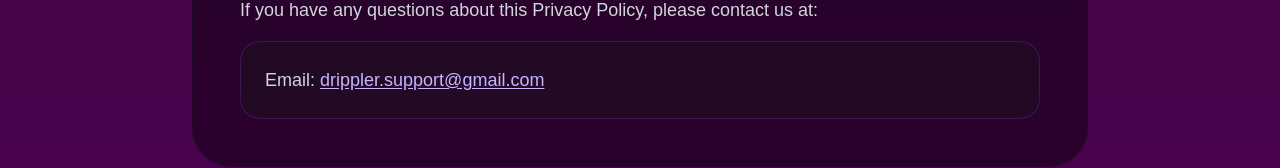
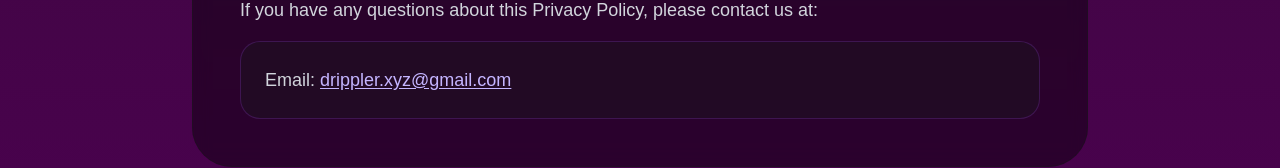
Before and after one commit to lukasssicevs/drippler-web, a Next.js app: page /privacy-policy in a window 1280 px wide. Shown: the part 2905-3073 px from the top of the page. Built offline with nearby package versions, Linux system fonts and the light colour scheme; no server answers.

Commit message:
Email and tiktok address change

```diff
--- a/src/app/layout.tsx
+++ b/src/app/layout.tsx
@@ -1,6 +1,6 @@
 import type { Metadata } from "next";
 import { Inter } from "next/font/google";
-import { GoogleAnalytics } from '@next/third-parties/google';
+import { GoogleAnalytics } from "@next/third-parties/google";
 import {
   XLogoIcon,
   InstagramLogoIcon,
@@ -33,7 +33,9 @@ export default function RootLayout({
   return (
     <html lang="en" className={`${inter.variable} bg-neutral-950`}>
       <body className="font-sans antialiased min-h-screen relative bg-gradient-to-b from-neutral-950 to-fuchsia-950">
-        <GoogleAnalytics gaId={process.env.NEXT_PUBLIC_GA_MEASUREMENT_ID || ''} />
+        <GoogleAnalytics
+          gaId={process.env.NEXT_PUBLIC_GA_MEASUREMENT_ID || ""}
+        />
         <Header />
 
         {/* Main Content */}
@@ -80,7 +82,7 @@ export default function RootLayout({
                 <InstagramLogoIcon size={20} className="md:w-8 md:h-8" />
               </a>
               <a
-                href="https://www.tiktok.com/@drippler.xyz"
+                href="https://www.tiktok.com/@drippler_xyz"
                 target="_blank"
                 rel="noopener noreferrer"
                 className="text-purple-500/60 hover:text-purple-400 transition-colors"
--- a/src/app/privacy-policy/page.tsx
+++ b/src/app/privacy-policy/page.tsx
@@ -229,7 +229,7 @@ export default function PrivacyPolicyPage() {
                       href="mailto:privacy@drippler.com"
                       className="text-violet-300 hover:text-violet-200 transition-colors underline underline-offset-2"
                     >
-                      drippler.support@gmail.com
+                      drippler.xyz@gmail.com
                     </a>
                   </p>
                 </div>
```
